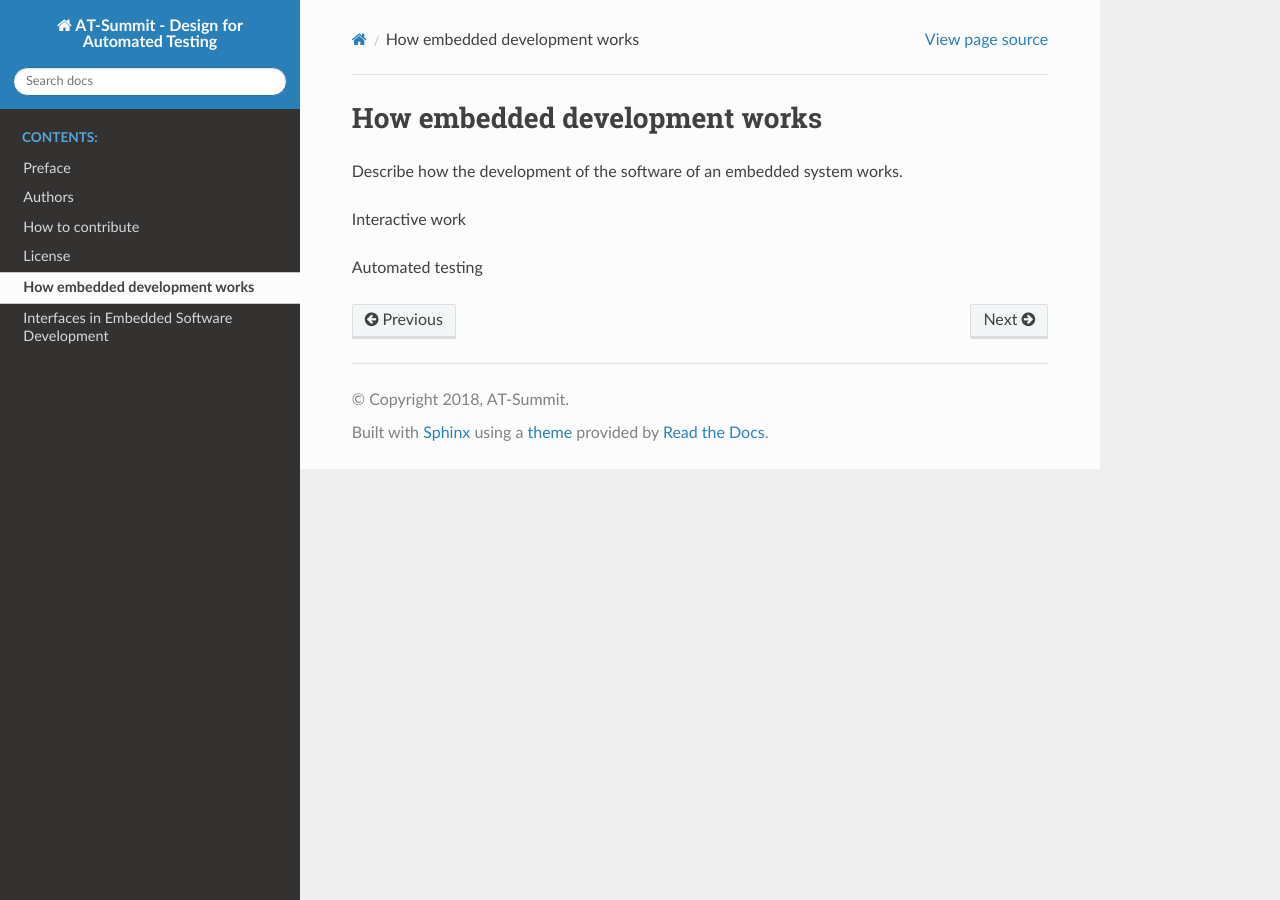
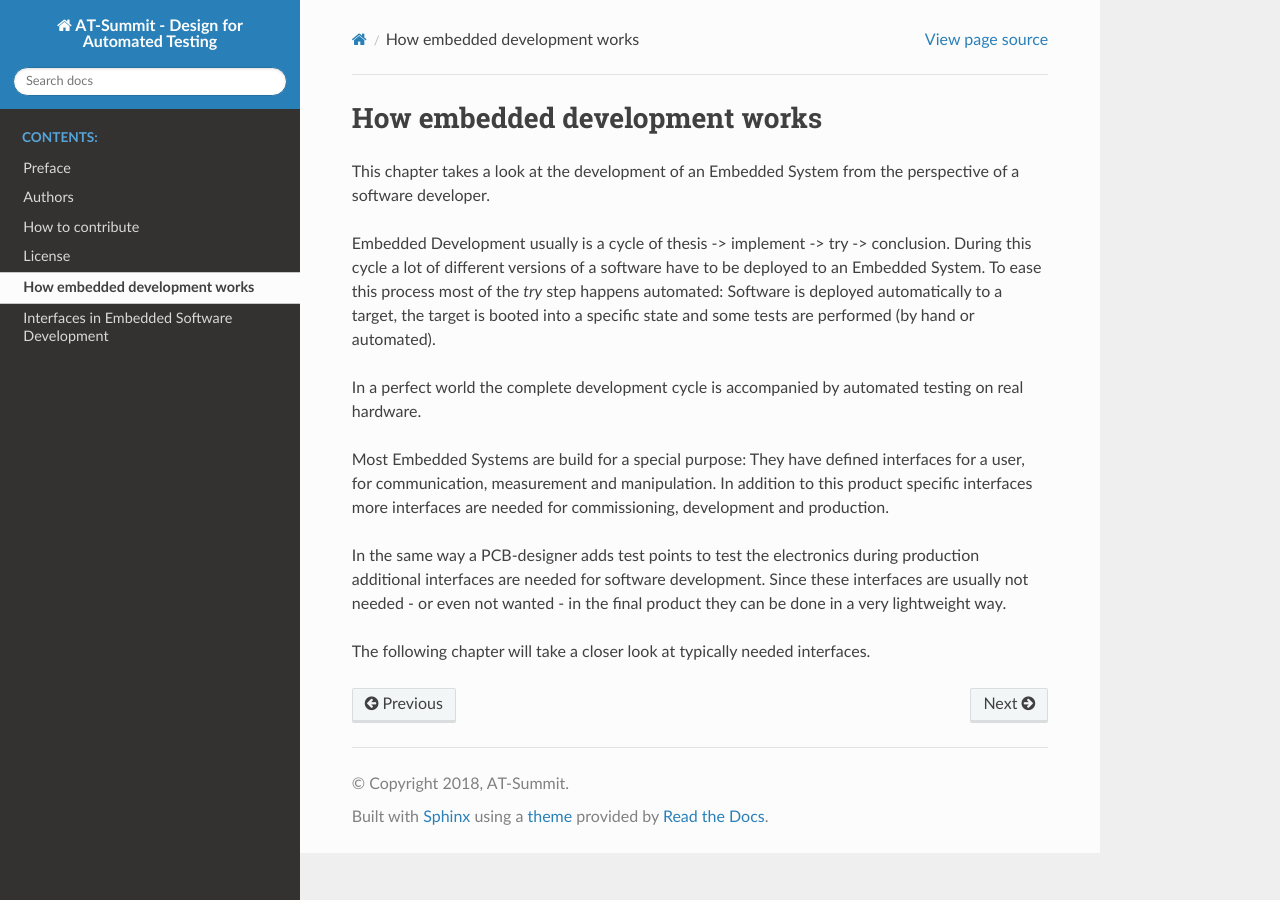
Before and after one commit to SmithChart/Designing-for-Automated-Testing, a Sphinx documentation site: the page built from source/embedded_dev.rst, in a window 1280 px wide. Built offline with Sphinx 7.4.7 and the Read the Docs theme 2.0.0, drawn with Linux system fonts in a browser that asks for light colours; formulas are drawn with MathJax 3.

Commit message:
Describe Embedded Development in a Nutshell
This is a first try to describe how embedded software development works.
This is intented to give somebody who is not familiar with embedded software
an idea how it is done and help to understand the requirements laid out
in the next section.

Signed-off-by: Chris Fiege <c.fiege@pengutronix.de>

```diff
--- a/source/embedded_dev.rst
+++ b/source/embedded_dev.rst
@@ -1,8 +1,29 @@
 How embedded development works
-=============================
+==============================
 
-Describe how the development of the software of an embedded system works.
+This chapter takes a look at the development of an Embedded System from the
+perspective of a software developer.
 
-Interactive work
+Embedded Development usually is a cycle of
+thesis -> implement -> try -> conclusion.
+During this cycle a lot of different versions of a software have to be
+deployed to an Embedded System.
+To ease this process most of the *try* step happens automated:
+Software is deployed automatically to a target, the target is booted into a
+specific state and some tests are performed (by hand or automated).
 
-Automated testing
+In a perfect world the complete development cycle is accompanied by automated
+testing on real hardware.
+
+Most Embedded Systems are build for a special purpose:
+They have defined interfaces for a user, for communication, measurement and
+manipulation.
+In addition to this product specific interfaces more interfaces are needed
+for commissioning, development and production.
+
+In the same way a PCB-designer adds test points to test the electronics during
+production additional interfaces are needed for software development.
+Since these interfaces are usually not needed - or even not wanted - in the
+final product they can be done in a very lightweight way.
+
+The following chapter will take a closer look at typically needed interfaces.
```
